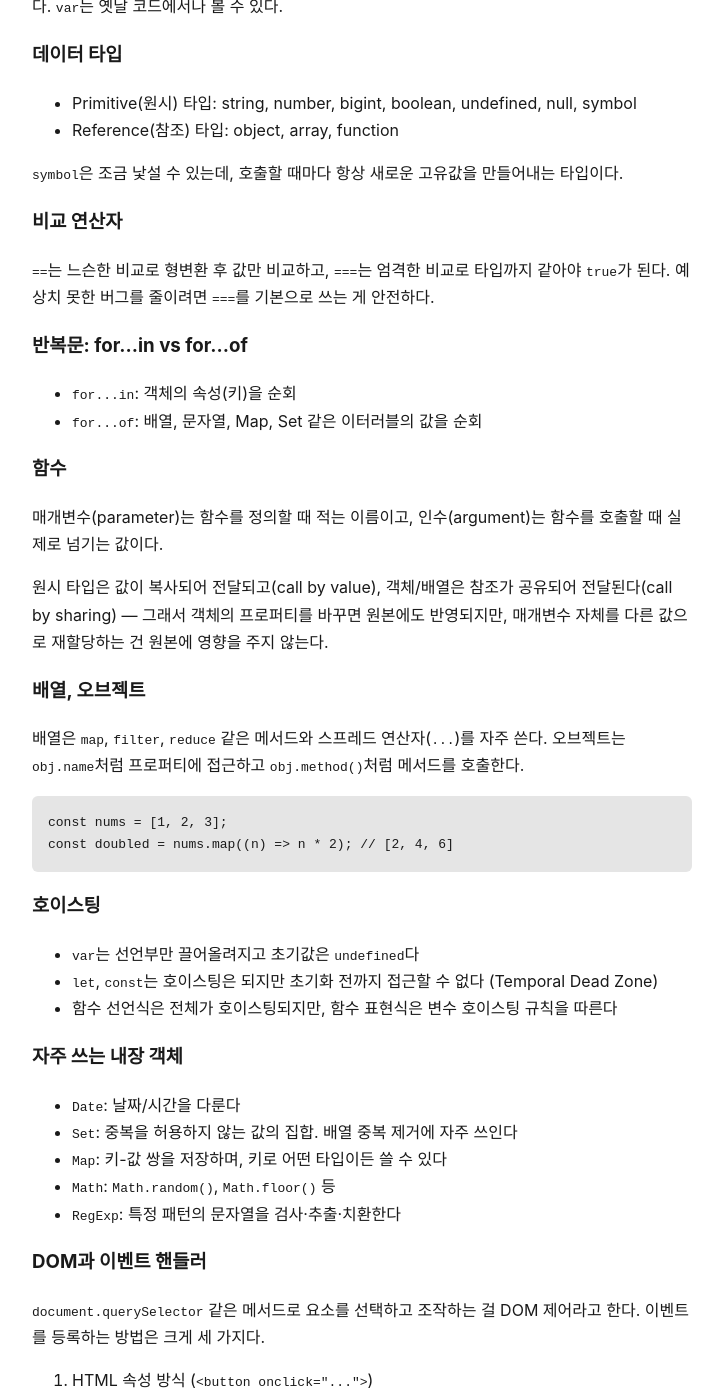
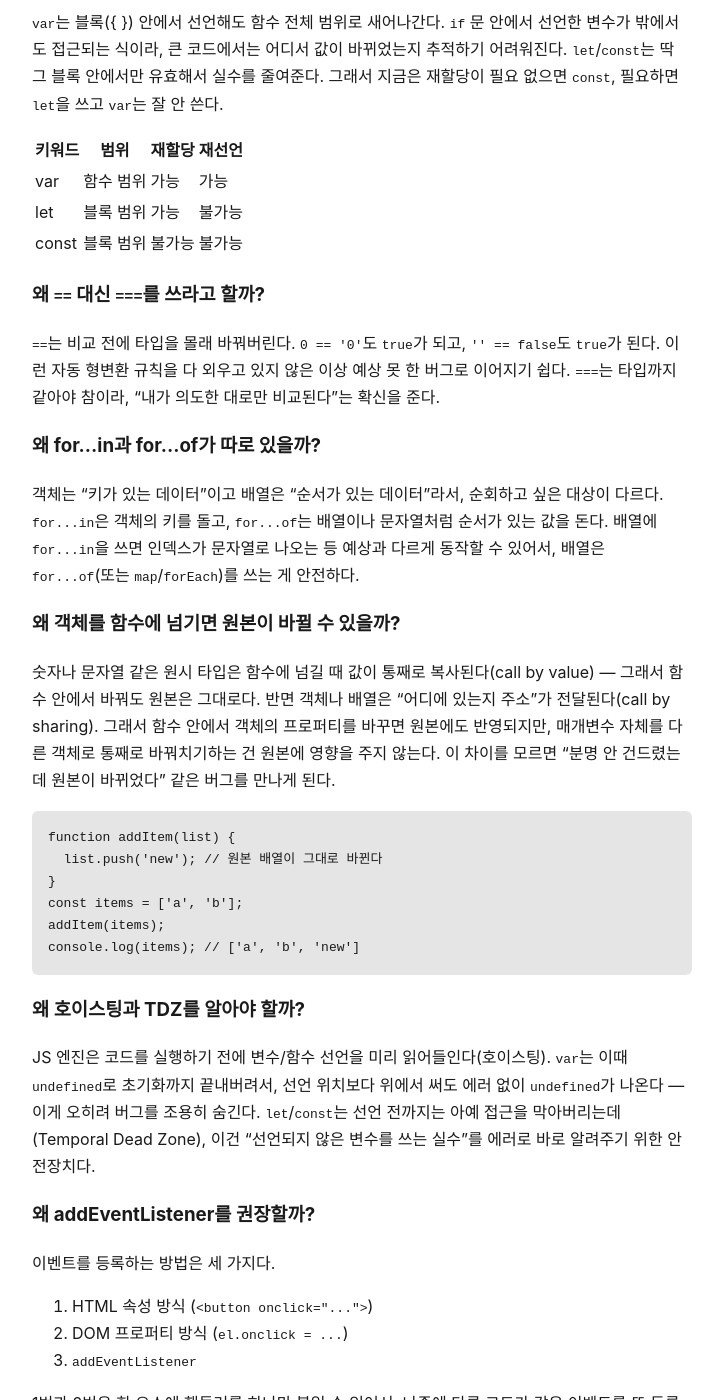
Before and after one commit to naneunmina/naneunmina.github.io, a Jekyll site: the page built from _posts/2026-07-29-html-css-js-basics.md, in a window 1280 px wide and 1400 px high, scrolled down 2703 px. Shown: the whole window, without its empty margins (278-1001 px from the left). Built offline with Jekyll 4.4.1, drawn with Linux system fonts in a browser that asks for light colours; some of the changed text lies outside the part shown.

Commit message:
post: HTML/CSS/JS 글에 '왜' 설명 보강

````diff
--- a/_posts/2026-07-29-html-css-js-basics.md
+++ b/_posts/2026-07-29-html-css-js-basics.md
@@ -4,44 +4,37 @@ title: "HTML, CSS, JS 기초 정리"
 category: 학습기록
 ---
 
-프론트엔드를 처음 접할 때 꼭 알아야 하는 HTML/CSS/JS 기본 개념을 정리했다. 이미 알고 있는 사람보다는, 처음 시작하는 사람이 훑어보기 좋게 쓰려고 한다.
+HTML/CSS/JS를 처음 배우면 용어와 규칙이 쏟아져서 일단 외우고 넘어가기 쉽다. 근데 "왜 이렇게 되어있을까"를 한 번 짚고 넘어가면 훨씬 오래 기억에 남는다. 그 관점으로 정리해봤다.
 
 ## HTML
 
-### 태그는 역할별로 나뉜다
+### 왜 태그가 이렇게 많이 나뉘어 있을까?
 
-HTML 태그는 크게 문서 구조, 메타데이터, 텍스트/콘텐츠, 리스트, 테이블, 폼, 미디어, 시맨틱 태그로 나눌 수 있다. 각 태그가 "화면에 뭘 그리는가"보다 "어떤 역할을 하는가"로 나뉜다는 걸 알면 외우기 편하다.
+HTML은 원래 "문서"를 표현하려고 만들어진 언어다. 논문이나 책처럼 제목, 문단, 목록, 표 같은 구조가 있고, 그 구조마다 다른 태그를 쓴다. 즉 태그를 고르는 기준은 "화면에 어떻게 보이게 할까"가 아니라 "이 내용이 무슨 역할을 하는가"다. 이 관점 하나만 있어도 태그를 외울 때 훨씬 헷갈리지 않는다.
 
-### 메타데이터 태그
+### 왜 눈에 안 보이는 태그(meta, link, script)가 필요할까?
 
-눈에 보이지는 않지만 문서를 동작하게 만드는 태그들이다.
+브라우저는 화면을 그리기 전에 "이 문서를 어떻게 다뤄야 하는지" 알아야 한다. `<meta>`는 문자 인코딩이나 검색엔진 노출 같은 문서 자체의 정보를 알려주고, `<link>`와 `<script>`는 각각 CSS/JS 파일을 어디서 가져올지 알려준다. 화면에 안 그려지는 게 아니라, 화면을 그리기 위한 준비 작업이라고 보면 된다.
 
-- `<meta>`: 검색엔진 노출, 문자 인코딩 등 브라우저 동작에 영향을 준다
-- `<link>`: CSS 파일을 문서에 연결한다
-- `<script>`: JS 파일을 문서에 연결한다
-- `<form>`: 사용자 입력을 서버로 전송한다
+### 왜 id와 class를 구분해서 쓸까?
 
-### id, class 속성
+`id`는 "이 페이지에 딱 하나뿐인 요소"를 가리킬 때, `class`는 "같은 스타일/동작을 공유하는 여러 요소"를 가리킬 때 쓴다. 버튼 100개에 똑같은 디자인을 입히고 싶으면 class, 페이지 안에서 딱 하나뿐인 로그인 폼을 JS로 콕 집어 다루고 싶으면 id — 이렇게 "몇 개를 가리킬 것인가"로 구분하면 된다.
 
-`id`는 요소 하나를 가리키는 고유 식별자이고, `class`는 여러 요소에 재사용할 수 있는 이름표다. CSS나 JS에서 특정 요소를 골라낼 때 이 둘을 기준으로 삼는 경우가 많다.
+### 왜 블록 요소와 인라인 요소가 나뉠까?
 
-### 블록 요소 vs 인라인 요소
+문단(`<p>`)처럼 한 덩어리로 취급돼야 하는 내용과, 문장 중간에 강조 표시(`<strong>`)처럼 흐름을 끊지 않아야 하는 내용은 레이아웃 방식이 다를 수밖에 없다. 그래서 블록 요소는 줄 전체를 차지하고, 인라인 요소는 내용 크기만큼만 차지한다.
 
-- 블록 요소: 한 줄 전체를 차지한다 (`div`, `p`, `h1` 등)
-- 인라인 요소: 콘텐츠 크기만큼만 차지한다 (`span`, `a`, `strong` 등)
+### 왜 img 대신 picture를 쓰기도 할까?
 
-### img vs picture
+모바일에서 데스크탑용 큰 이미지를 그대로 불러오면 로딩만 느려지고 화질 이득도 없다. `<picture>`는 화면 크기에 맞는 이미지를 골라 불러올 수 있게 해준다 — 즉 "화면마다 다른 그림을 보여주고 싶다"는 필요 때문에 생긴 태그다.
 
-- `<img>`: 이미지 하나를 보여준다
-- `<picture>`: 화면 크기나 조건에 따라 다른 이미지를 보여줄 수 있다 (반응형 이미지에 사용)
+### 왜 시맨틱 태그(header, nav, footer...)를 써야 할까?
 
-### Semantic HTML
+`<div>`만으로도 화면은 똑같이 나온다. 문제는 사람이든 기계든 그 `div`가 뭘 하는 영역인지 이름만 봐서는 모른다는 점이다. 시맨틱 태그를 쓰면 코드를 읽는 사람도, 검색엔진도, 스크린리더도 "여기가 내비게이션이구나"를 바로 알 수 있다. 결국 접근성과 유지보수를 위한 선택이다.
 
-`header`, `nav`, `aside`, `footer`, `main` 같은 태그는 이름 자체가 역할을 설명해준다. `div`만 잔뜩 쓴 문서보다 훨씬 읽기 쉽고, 검색엔진이나 스크린리더도 구조를 더 잘 이해할 수 있다.
+### 왜 반응형 웹이 필요할까?
 
-### 반응형 웹
-
-`viewport` 메타 태그로 디바이스 화면 너비를 기준으로 잡고, 크기는 픽셀 고정값 대신 `%`, `vw`, `vh` 같은 상대 단위로 지정하는 게 기본 원칙이다.
+같은 웹페이지를 폰, 태블릿, 모니터에서 다 열어본다. 픽셀 값을 고정해두면 작은 화면에서는 잘리고 큰 화면에서는 텅 비어 보인다. 그래서 `viewport` 메타 태그로 "이 기기의 실제 너비를 기준으로 삼아라"라고 알려주고, 크기는 `%`나 `vw`처럼 상대 단위로 지정한다.
 
 ```html
 <meta name="viewport" content="width=device-width, initial-scale=1">
@@ -49,36 +42,30 @@ HTML 태그는 크게 문서 구조, 메타데이터, 텍스트/콘텐츠, 리
 
 ## CSS
 
-### CSS를 적용하는 3가지 방법
+### 왜 CSS를 적용하는 방법이 3가지나 있을까?
 
-1. **Inline** — 엘리먼트에 `style` 속성으로 직접 지정
-2. **Internal** — `<head>` 안에 `<style>` 태그로 작성
-3. **External** — 별도 CSS 파일을 `<link>`로 연결
+Inline(요소에 직접), Internal(head 안에), External(별도 파일) 세 가지 모두 결과는 같지만, 성격이 다르다. 딱 한 요소에만 급하게 스타일을 넣고 싶으면 Inline이 빠르고, 스타일을 여러 페이지에서 재사용하고 유지보수하려면 External이 낫다. 실무에서 External을 기본으로 쓰는 이유는 "스타일과 구조를 분리해두면 나중에 디자인만 바꾸기 쉽기 때문"이다.
 
-실무에서는 대부분 External 방식을 쓴다. 유지보수가 압도적으로 편하기 때문이다.
+### 왜 셀렉터에 `:`와 `::`가 따로 있을까?
 
-### 셀렉터
+`:hover`처럼 콜론 하나는 "요소의 특정 상태"를 가리키고(마우스가 올라간 상태 등), `::before`처럼 콜론 두 개는 "요소 안에 원래 없던 내용을 새로 만들어 넣는 것"을 가리킨다. 성격이 다른 두 가지를 구분하려고 표기법도 다르게 만든 것이다.
 
-가상 클래스는 콜론 하나(`:hover`, `:first-child`), 가상 요소는 콜론 두 개(`::before`, `::after`)로 표기한다.
+### 왜 transform과 transition을 따로 쓸까?
 
-### transform, transition, animation
-
-- `transform`: 이동·회전·확대/축소·기울이기 같은 형태 변형 (`translate`, `rotate`, `scale`, `skew`)
-- `transition`: 속성값이 바뀔 때 그 변화를 부드럽게 처리
-- `animation`: `@keyframes`로 단계를 정의하고 `animation` 속성으로 적용
+`transform`은 "모양을 어떻게 바꿀지"만 정의하고, `transition`은 "그 변화가 얼마나 부드럽게 일어날지"를 정의한다. 즉 하나는 결과, 하나는 과정을 담당한다. 그래서 둘을 같이 써야 "마우스를 올리면 버튼이 부드럽게 커진다" 같은 효과가 나온다.
 
 ```css
 .box {
-  transition: transform 0.2s ease;
+  transition: transform 0.2s ease; /* 과정 */
 }
 .box:hover {
-  transform: scale(1.05);
+  transform: scale(1.05); /* 결과 */
 }
 ```
 
-### CSS 변수
+### 왜 CSS 변수를 쓸까?
 
-`--변수명`으로 값을 선언하고 `var(--변수명)`으로 불러 쓴다. 색상, 여백처럼 반복되는 값을 한 곳에서 관리할 때 유용하다.
+브랜드 색상 하나를 버튼, 링크, 배경 등 20군데에 하드코딩해두면, 색을 바꿀 때마다 20군데를 다 찾아 고쳐야 한다. `--main-color` 하나로 값을 선언해두고 `var()`로 불러 쓰면, 값 하나만 바꿔도 전체에 반영된다. "값을 한 곳에서 관리하고 싶다"는 문제를 해결하려고 생긴 기능이다.
 
 ```css
 :root {
@@ -91,7 +78,9 @@ button {
 
 ## JavaScript
 
-### 변수 선언: var, let, const
+### 왜 var 대신 let/const를 쓰라고 할까?
+
+`var`는 블록({ }) 안에서 선언해도 함수 전체 범위로 새어나간다. `if` 문 안에서 선언한 변수가 밖에서도 접근되는 식이라, 큰 코드에서는 어디서 값이 바뀌었는지 추적하기 어려워진다. `let`/`const`는 딱 그 블록 안에서만 유효해서 실수를 줄여준다. 그래서 지금은 재할당이 필요 없으면 `const`, 필요하면 `let`을 쓰고 `var`는 잘 안 쓴다.
 
 | 키워드 | 범위 | 재할당 | 재선언 |
 |---|---|---|---|
@@ -99,60 +88,40 @@ button {
 | let | 블록 범위 | 가능 | 불가능 |
 | const | 블록 범위 | 불가능 | 불가능 |
 
-지금은 특별한 이유가 없다면 `const`를 기본으로 쓰고, 값이 바뀌어야 할 때만 `let`을 쓰는 게 일반적이다. `var`는 옛날 코드에서나 볼 수 있다.
+### 왜 `==` 대신 `===`를 쓰라고 할까?
 
-### 데이터 타입
+`==`는 비교 전에 타입을 몰래 바꿔버린다. `0 == '0'`도 `true`가 되고, `'' == false`도 `true`가 된다. 이런 자동 형변환 규칙을 다 외우고 있지 않은 이상 예상 못 한 버그로 이어지기 쉽다. `===`는 타입까지 같아야 참이라, "내가 의도한 대로만 비교된다"는 확신을 준다.
 
-- Primitive(원시) 타입: string, number, bigint, boolean, undefined, null, symbol
-- Reference(참조) 타입: object, array, function
+### 왜 for...in과 for...of가 따로 있을까?
 
-`symbol`은 조금 낯설 수 있는데, 호출할 때마다 항상 새로운 고유값을 만들어내는 타입이다.
+객체는 "키가 있는 데이터"이고 배열은 "순서가 있는 데이터"라서, 순회하고 싶은 대상이 다르다. `for...in`은 객체의 키를 돌고, `for...of`는 배열이나 문자열처럼 순서가 있는 값을 돈다. 배열에 `for...in`을 쓰면 인덱스가 문자열로 나오는 등 예상과 다르게 동작할 수 있어서, 배열은 `for...of`(또는 `map`/`forEach`)를 쓰는 게 안전하다.
 
-### 비교 연산자
+### 왜 객체를 함수에 넘기면 원본이 바뀔 수 있을까?
 
-`==`는 느슨한 비교로 형변환 후 값만 비교하고, `===`는 엄격한 비교로 타입까지 같아야 `true`가 된다. 예상치 못한 버그를 줄이려면 `===`를 기본으로 쓰는 게 안전하다.
-
-### 반복문: for...in vs for...of
-
-- `for...in`: 객체의 속성(키)을 순회
-- `for...of`: 배열, 문자열, Map, Set 같은 이터러블의 값을 순회
-
-### 함수
-
-매개변수(parameter)는 함수를 정의할 때 적는 이름이고, 인수(argument)는 함수를 호출할 때 실제로 넘기는 값이다.
-
-원시 타입은 값이 복사되어 전달되고(call by value), 객체/배열은 참조가 공유되어 전달된다(call by sharing) — 그래서 객체의 프로퍼티를 바꾸면 원본에도 반영되지만, 매개변수 자체를 다른 값으로 재할당하는 건 원본에 영향을 주지 않는다.
-
-### 배열, 오브젝트
-
-배열은 `map`, `filter`, `reduce` 같은 메서드와 스프레드 연산자(`...`)를 자주 쓴다. 오브젝트는 `obj.name`처럼 프로퍼티에 접근하고 `obj.method()`처럼 메서드를 호출한다.
+숫자나 문자열 같은 원시 타입은 함수에 넘길 때 값이 통째로 복사된다(call by value) — 그래서 함수 안에서 바꿔도 원본은 그대로다. 반면 객체나 배열은 "어디에 있는지 주소"가 전달된다(call by sharing). 그래서 함수 안에서 객체의 프로퍼티를 바꾸면 원본에도 반영되지만, 매개변수 자체를 다른 객체로 통째로 바꿔치기하는 건 원본에 영향을 주지 않는다. 이 차이를 모르면 "분명 안 건드렸는데 원본이 바뀌었다" 같은 버그를 만나게 된다.
 
 ```js
-const nums = [1, 2, 3];
-const doubled = nums.map((n) => n * 2); // [2, 4, 6]
+function addItem(list) {
+  list.push('new'); // 원본 배열이 그대로 바뀐다
+}
+const items = ['a', 'b'];
+addItem(items);
+console.log(items); // ['a', 'b', 'new']
 ```
 
-### 호이스팅
+### 왜 호이스팅과 TDZ를 알아야 할까?
 
-- `var`는 선언부만 끌어올려지고 초기값은 `undefined`다
-- `let`, `const`는 호이스팅은 되지만 초기화 전까지 접근할 수 없다 (Temporal Dead Zone)
-- 함수 선언식은 전체가 호이스팅되지만, 함수 표현식은 변수 호이스팅 규칙을 따른다
+JS 엔진은 코드를 실행하기 전에 변수/함수 선언을 미리 읽어들인다(호이스팅). `var`는 이때 `undefined`로 초기화까지 끝내버려서, 선언 위치보다 위에서 써도 에러 없이 `undefined`가 나온다 — 이게 오히려 버그를 조용히 숨긴다. `let`/`const`는 선언 전까지는 아예 접근을 막아버리는데(Temporal Dead Zone), 이건 "선언되지 않은 변수를 쓰는 실수"를 에러로 바로 알려주기 위한 안전장치다.
 
-### 자주 쓰는 내장 객체
+### 왜 addEventListener를 권장할까?
 
-- `Date`: 날짜/시간을 다룬다
-- `Set`: 중복을 허용하지 않는 값의 집합. 배열 중복 제거에 자주 쓰인다
-- `Map`: 키-값 쌍을 저장하며, 키로 어떤 타입이든 쓸 수 있다
-- `Math`: `Math.random()`, `Math.floor()` 등
-- `RegExp`: 특정 패턴의 문자열을 검사·추출·치환한다
-
-### DOM과 이벤트 핸들러
-
-`document.querySelector` 같은 메서드로 요소를 선택하고 조작하는 걸 DOM 제어라고 한다. 이벤트를 등록하는 방법은 크게 세 가지다.
+이벤트를 등록하는 방법은 세 가지다.
 
 1. HTML 속성 방식 (`<button onclick="...">`)
-2. DOM 프로퍼티 방식 (`el.onclick = ...`, 핸들러를 하나만 등록 가능)
-3. `addEventListener` (여러 핸들러를 등록할 수 있어 가장 권장되는 방식)
+2. DOM 프로퍼티 방식 (`el.onclick = ...`)
+3. `addEventListener`
+
+1번과 2번은 한 요소에 핸들러를 하나만 붙일 수 있어서, 나중에 다른 코드가 같은 이벤트를 또 등록하면 앞의 것이 덮어써진다. `addEventListener`는 여러 핸들러를 동시에 등록할 수 있고, 필요할 때 `removeEventListener`로 제거도 가능하다. 여러 스크립트가 같은 요소를 다뤄야 하는 실제 서비스에서는 이 차이가 꽤 중요해진다.
 
 ```js
 const button = document.querySelector('#save');
@@ -163,4 +132,4 @@ button.addEventListener('click', () => {
 
 ---
 
-이 정도가 HTML/CSS/JS를 처음 시작할 때 기본으로 알아야 하는 개념들이다. 각 항목은 결국 실제로 코드를 짜보면서 손에 익혀야 진짜 이해가 되는 것 같다.
+결국 문법 하나하나는 "이런 문제를 겪었는데 그걸 이렇게 풀었다"는 결과물이다. 왜 이렇게 만들어졌는지를 알면, 새로운 문법을 만나도 "아 이것도 이런 문제를 풀려고 있는 거구나" 하고 훨씬 빨리 이해가 된다.
````
